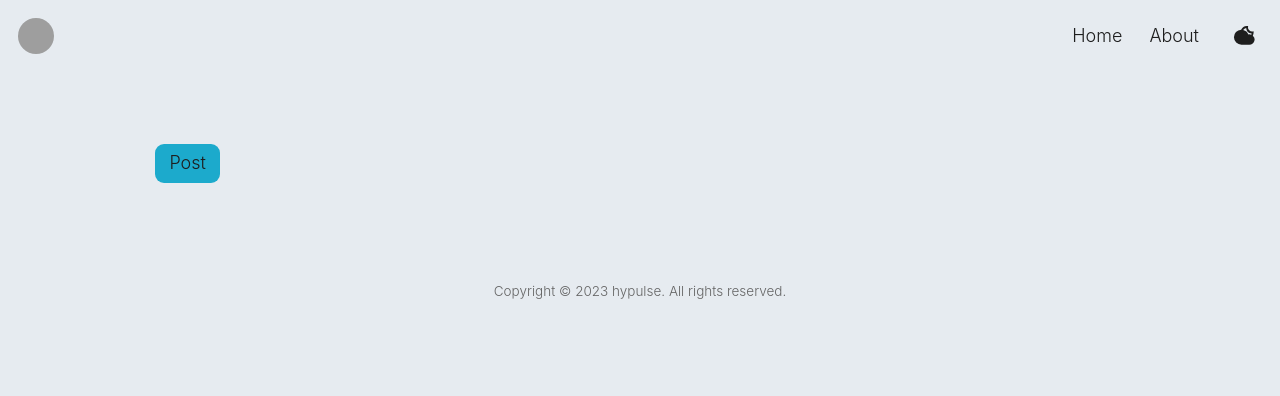
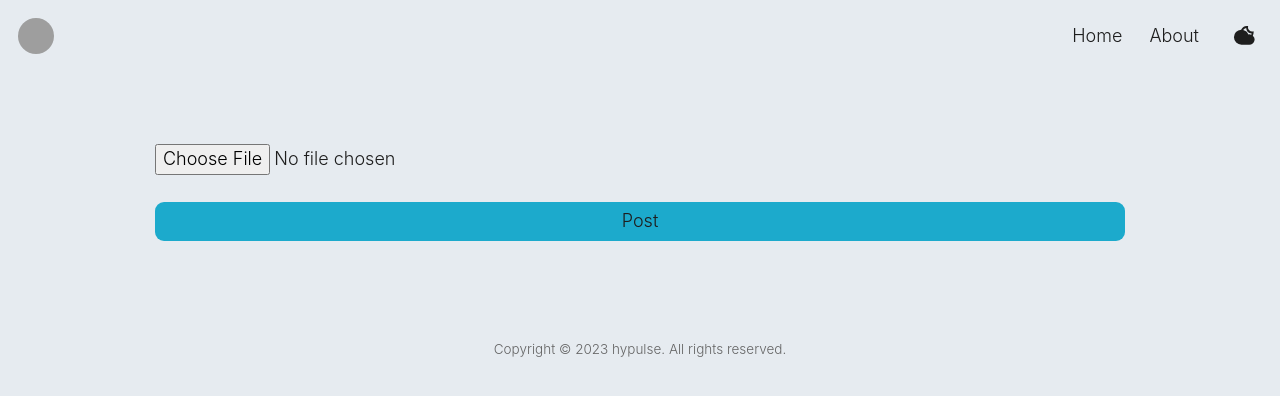
Before and after one commit to hypulse/devlog, a Next.js app: page /admin in a window 1280 px wide. Shown: the top 396 px of the page. Built offline with nearby package versions, Linux system fonts and the light colour scheme; grey boxes are pictures that could not be loaded; a web font is replaced by a local one.

Commit message:
Posting page

```diff
--- a/app/admin/page.tsx
+++ b/app/admin/page.tsx
@@ -1,8 +1,34 @@
+"use client";
+
 import Button from "@/components/Button";
+import { useState } from "react";
 
 export default function Page() {
+  const [text, setText] = useState<string>("");
+
+  const handleFileChange = (e: React.ChangeEvent<HTMLInputElement>) => {
+    const file = e.target.files?.[0];
+    if (!file) return;
+
+    const reader = new FileReader();
+
+    reader.onload = () => {
+      if (typeof reader.result === "string") {
+        setText(reader.result);
+      }
+    };
+
+    reader.onerror = () => {
+      console.error("Error reading the file");
+      reader.abort();
+    };
+
+    reader.readAsText(file);
+  };
+
   return (
-    <div>
+    <div className="flex flex-col gap-y-elementGap">
+      <input type="file" onChange={handleFileChange} />
       <Button>Post</Button>
     </div>
   );
```
